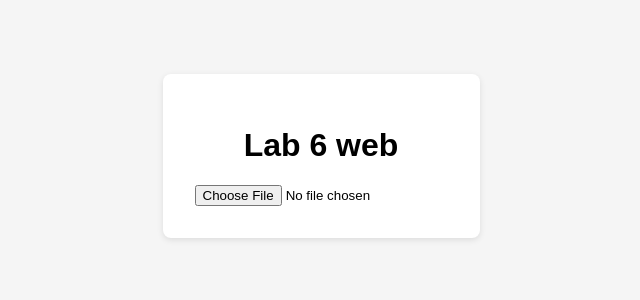
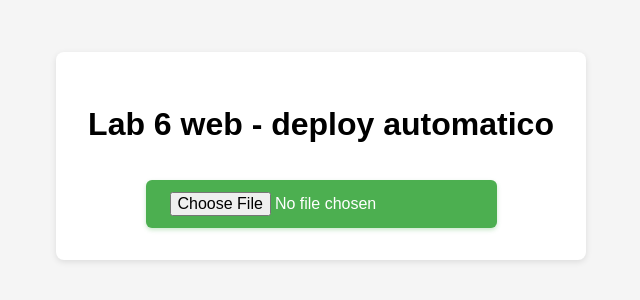
Before and after one commit to Andree4/lab6-com610, a website built with Vite: page lab6-web/index.html in a window 1280 px wide. Shown: the part 252-552 px from the top of the page, without its empty margins (319-959 px from the left). Built offline with nearby package versions, Linux system fonts and the light colour scheme.

```diff
--- a/lab6-web/src/main.ts
+++ b/lab6-web/src/main.ts
@@ -4,8 +4,8 @@
 
 app.innerHTML = `
   <div class="card">
-    <h1>Lab 6 web</h1>
-    <input type="file" id="fileInput" accept="image/*" />
+    <h1>Lab 6 web - deploy automatico</h1>
+    <input class="file-upload" type="file" id="fileInput" accept="image/*" />
     <div id="preview"></div>
   </div>
 `;
--- a/lab6-web/src/style.css
+++ b/lab6-web/src/style.css
@@ -20,3 +20,28 @@
   margin-top: 1rem;
   border-radius: 6px;
 }
+
+.file-upload {
+  margin-top: 1rem;
+  padding: 0.75rem 1.5rem;
+  background-color: #4caf50;
+  color: white;
+  border: none;
+  border-radius: 6px;
+  cursor: pointer;
+  font-size: 1rem;
+  font-weight: 500;
+  transition: all 0.3s ease;
+  box-shadow: 0 2px 4px rgba(76, 175, 80, 0.3);
+}
+
+.file-upload:hover {
+  background-color: #45a049;
+  box-shadow: 0 4px 8px rgba(76, 175, 80, 0.4);
+  transform: translateY(-2px);
+}
+
+.file-upload:active {
+  background-color: #3d8b40;
+  transform: translateY(0);
+}
```
Also changed, not shown: INFORME/informe.md (added), README.md.
